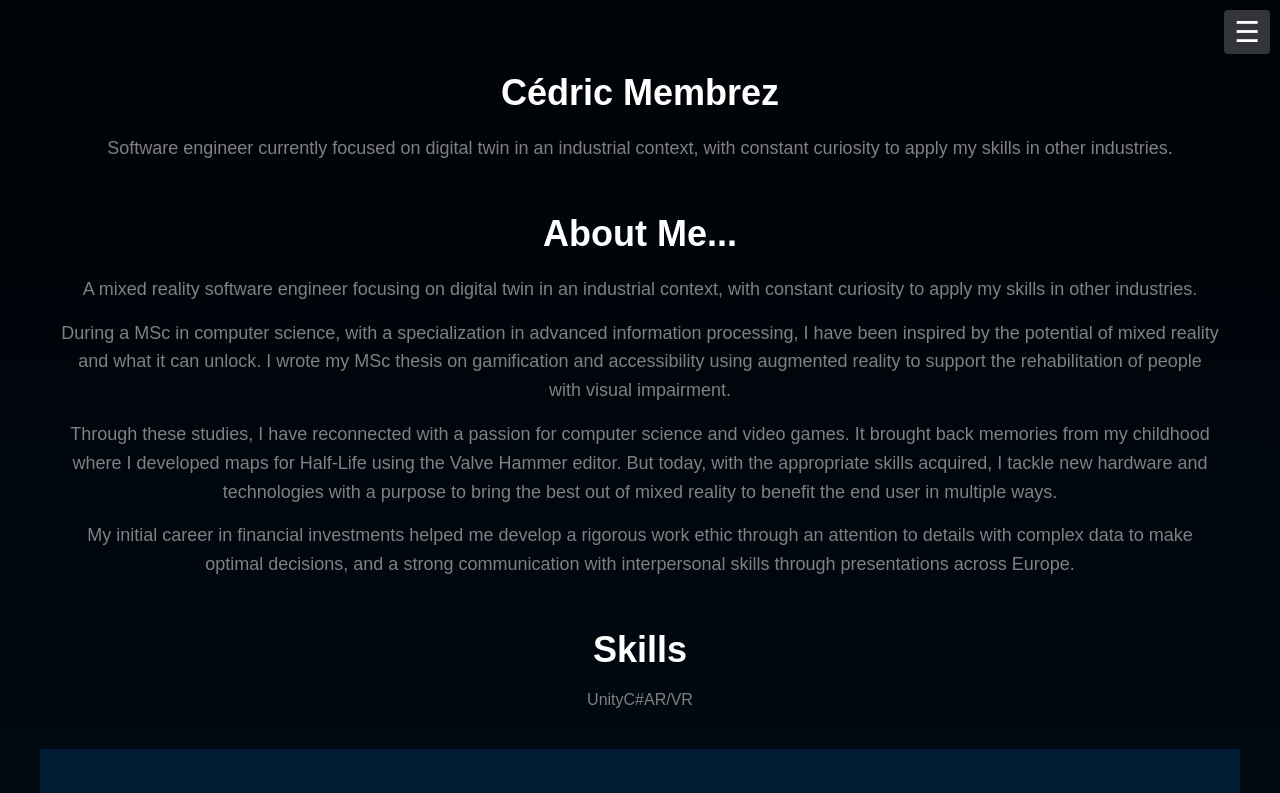
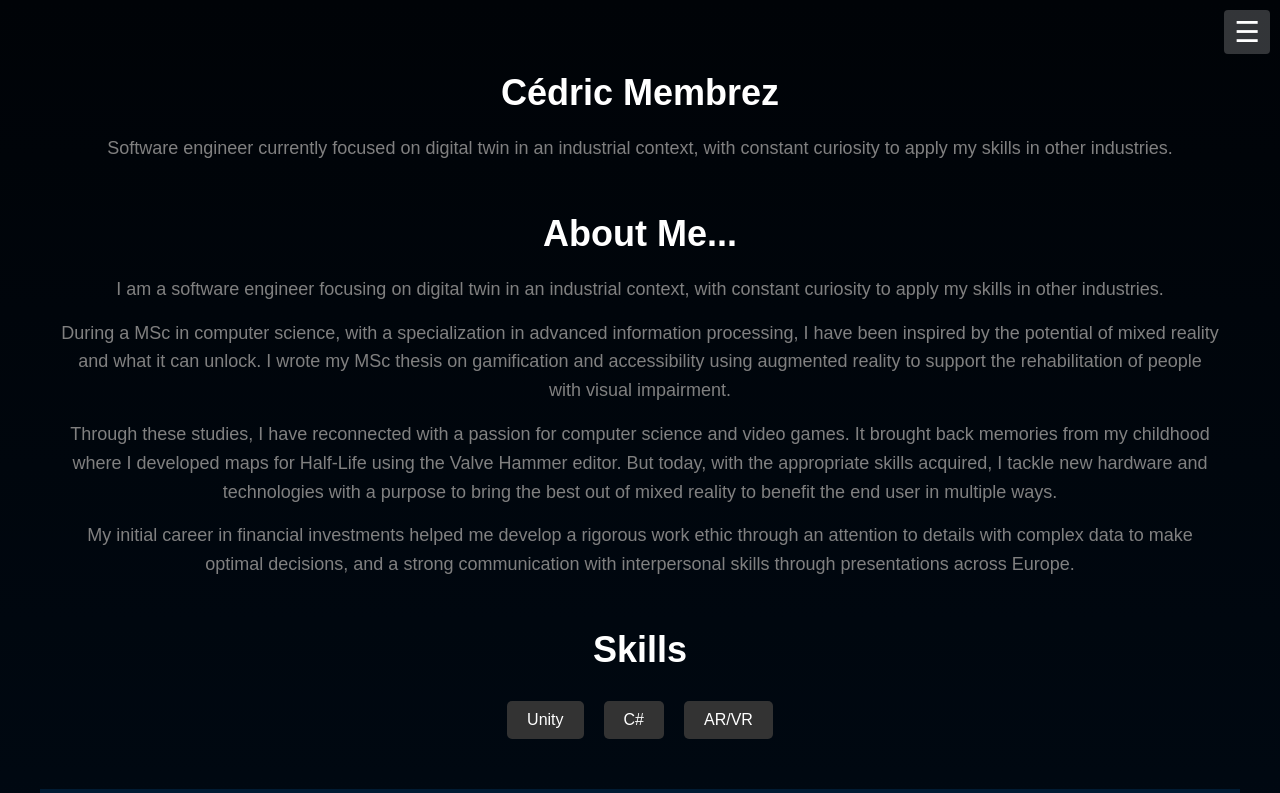
Before and after one commit to cmembrez/cmembrez.github.io, a React (Vite) app in the folder online-portfolio/react-frontend/: page / in a window 1280 px wide. Shown: the top 793 px of the page. Built offline with nearby package versions, Linux system fonts and the light colour scheme.

Commit message:
Moved texts in Home and Portfolio into data.jsx

```diff
--- a/online-portfolio/react-frontend/src/components/Home.jsx
+++ b/online-portfolio/react-frontend/src/components/Home.jsx
@@ -1,50 +1,29 @@
-import { skills } from "../data";
+import { skills, textAboutMe } from "../data";
 export default function Home() {
+    const aboutMeText = textAboutMe[0];
+
     return (
         <section id="home">
             <div className="header">
                 <h1>Cédric Membrez</h1>
-                <p>Software engineer currently focused on digital twin in an industrial context, with constant curiosity to apply my skills in other industries.</p>
+                <p>{aboutMeText.shortIntro}</p>
             </div>
 
             <div className="about">
                 <h1>About Me...</h1>
-                <p>A mixed reality software engineer focusing on digital twin in an industrial context, with constant curiosity to apply my skills in other industries.</p>
-                <p> During a MSc in computer science, with a specialization in advanced information processing,
-                    I have been inspired by the potential of mixed reality and what it can unlock.
-                    I wrote my MSc thesis on gamification and accessibility using augmented reality
-                    to support the rehabilitation of people with visual impairment.
-                </p>
-                <p>
-                    Through these studies, I have reconnected with a passion for computer science and video games.
-                    It brought back memories from my childhood where I developed maps for Half-Life using
-                    the Valve Hammer editor. But today, with the appropriate skills acquired,
-                    I tackle new hardware and technologies with a purpose to bring the best out of mixed reality
-                    to benefit the end user in multiple ways.
-                </p>
-                <p>
-                    My initial career in financial investments helped me develop a rigorous work ethic
-                    through an attention to details with complex data to make optimal decisions,
-                    and a strong communication with interpersonal skills through presentations across Europe.
-                </p>
+                {aboutMeText.longIntro.map((paragraph, index) => (
+                    <p key={index}>{paragraph}</p>
+                ))}
             </div>
 
             <div className="skills">
                 <h1>Skills</h1>
                 <div className="skills-list">
-                    {
-                        skills.map(
-                            (skill) => (
-                                <div key={skill.name} className="p-2 sm:w-1/2 w-full">
-                                    <div className="bg-gray-800 rounded flex p-4 h-full items-center">
-                                        <span className="title-font font-medium text-white">
-                                            {skill.name}
-                                        </span>
-                                    </div>
-                                </div>
-                            )
-                        )
-                    }
+                    {skills.map((skill) => (
+                        <div key={skill.name} className="skill">
+                            <span>{skill.name}</span>
+                        </div>
+                    ))}
                 </div>
             </div>
         </section>
--- a/online-portfolio/react-frontend/src/components/Portfolio.jsx
+++ b/online-portfolio/react-frontend/src/components/Portfolio.jsx
@@ -1,10 +1,10 @@
-import { projects } from "../data";
+import {portfolio, projects } from "../data";
 export default function Portfolio() {
     return (
         <section id="portfolio">
             <div className="portfolio-header">
                 <h1>Portfolio</h1>
-                <p>My projects in augmented reality (AR), virtual reality (VR) and 2D.</p>
+                <p>{portfolio[0].intro}</p>
             </div>
 
             <div className="projects-container">
--- a/online-portfolio/react-frontend/src/data.jsx
+++ b/online-portfolio/react-frontend/src/data.jsx
@@ -1,3 +1,21 @@
+export const textAboutMe = [
+    {
+        shortIntro: "Software engineer currently focused on digital twin in an industrial context, with constant curiosity to apply my skills in other industries.",
+        longIntro: [
+            "I am a software engineer focusing on digital twin in an industrial context, with constant curiosity to apply my skills in other industries.",
+            "During a MSc in computer science, with a specialization in advanced information processing, I have been inspired by the potential of mixed reality and what it can unlock. I wrote my MSc thesis on gamification and accessibility using augmented reality to support the rehabilitation of people with visual impairment.",
+            "Through these studies, I have reconnected with a passion for computer science and video games. It brought back memories from my childhood where I developed maps for Half-Life using  the Valve Hammer editor. But today, with the appropriate skills acquired,  I tackle new hardware and technologies with a purpose to bring the best out of mixed reality  to benefit the end user in multiple ways.",
+            "My initial career in financial investments helped me develop a rigorous work ethic through an attention to details with complex data to make optimal decisions, and a strong communication with interpersonal skills through presentations across Europe."
+        ]
+    }
+]
+
+export const portfolio = [
+    {
+        intro: "My projects in augmented reality (AR), virtual reality (VR) and 2D."
+    }
+]
+
 export const projects = [
     {
         title: "AR Escape Room",
```
